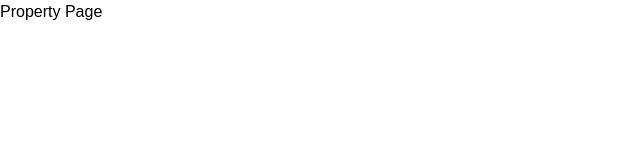
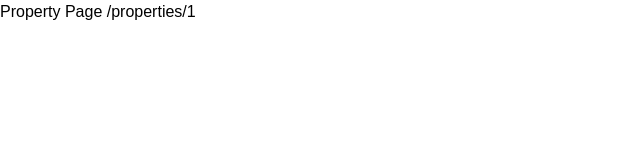
Before and after one commit to RichardLechko/rental-listings-nextjs, a Next.js app: page /properties/1 in a window 1280 px wide. Shown: the top 160 px of the page, without its empty margins (0-640 px from the left). Built offline with nearby package versions, Linux system fonts and the light colour scheme.

Commit message:
client components

```diff
--- a/app/properties/[id]/page.jsx
+++ b/app/properties/[id]/page.jsx
@@ -1,5 +1,35 @@
+"use client";
+
+import {
+  useRouter,
+  useParams,
+  useSearchParams,
+  usePathname,
+} from "next/navigation";
+
 const PropertyPage = () => {
-  return <div>Property Page</div>;
+  const router = useRouter();
+  const params = useParams();
+  const searchParams = useSearchParams();
+  const pathname = usePathname();
+  return (
+    <div>
+      {/* <button
+        className="block bg-blue-100 p-2"
+        onClick={() => router.replace("/")}
+      >
+        Back to Home
+      </button> */}
+
+      {/* use Params */}
+      {/* <div>Property Page {params.id}</div> */}
+
+      {/* searchParams */}
+      {/* <div>Property Page {searchParams.get("name")}</div> */}
+
+      <div>Property Page {pathname}</div>
+    </div>
+  );
 };
 
 export default PropertyPage;
```
